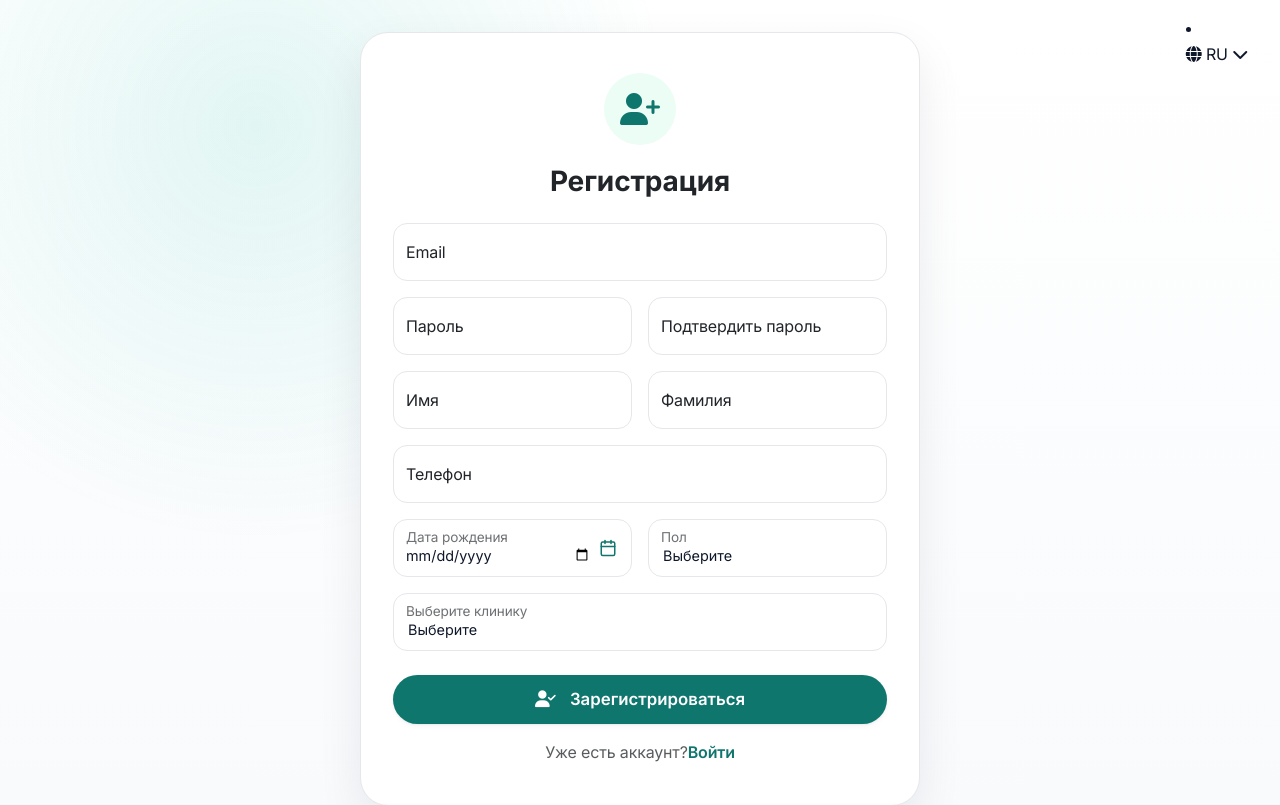
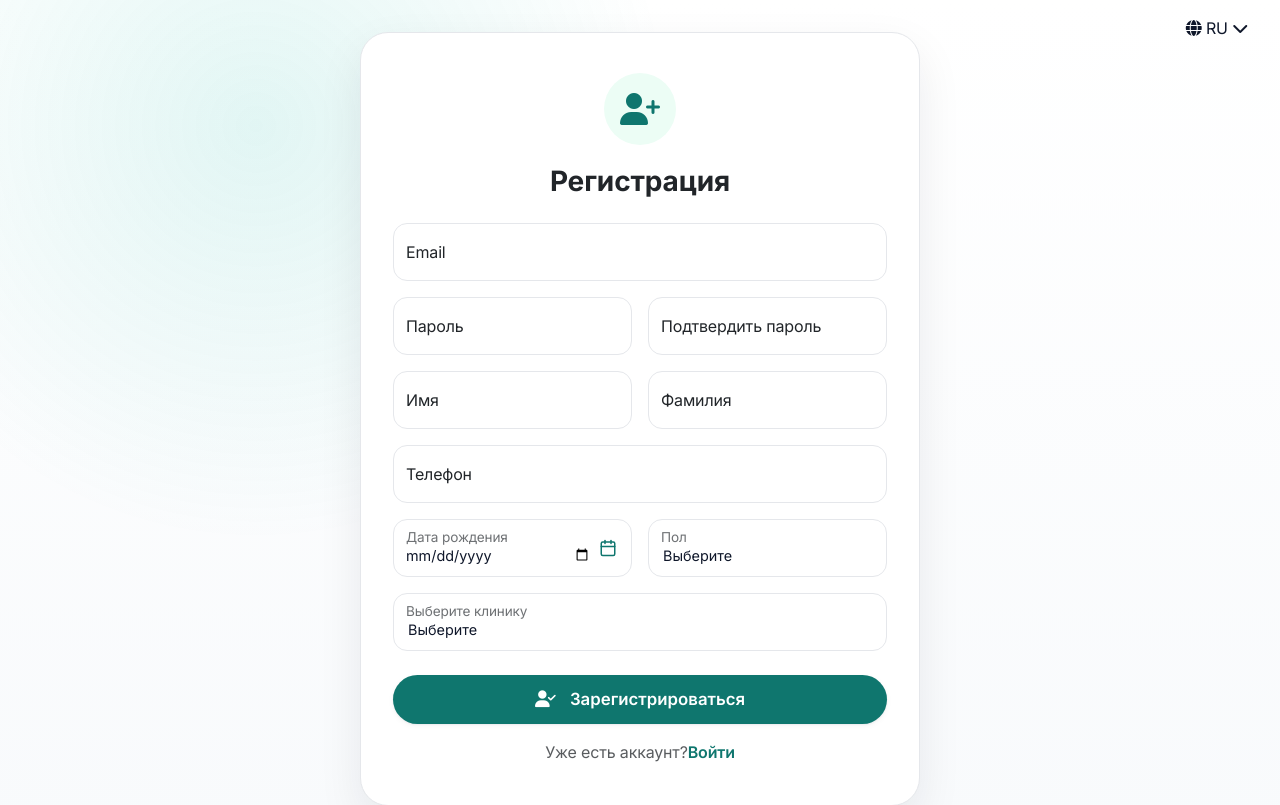
Before and after one commit to adasqanzhau/testqamqor, a Flask app: page /register in a window 1280 px wide. Shown: the top 805 px of the page. Run offline with Flask 3, Linux system fonts and the light colour scheme; data comes from the database, SQL or seed files in the repository; some libraries are stand-ins or nearby versions.

Commit message:
дфтппп1212

```diff
--- a/app/templates/auth/login.html
+++ b/app/templates/auth/login.html
@@ -86,7 +86,7 @@
 
 <div class="auth-wrapper">
     <div class="auth-language-switcher">
-        <li class="nav-item dropdown lang-dropdown me-3">
+        <div class="nav-item dropdown lang-dropdown me-3">
             <a class="nav-link lang-dropdown-toggle" href="#" id="languageDropdown" role="button" data-bs-toggle="dropdown" aria-expanded="false">
                 <i class="fas fa-globe"></i>
                 <span class="lang-code">{{ current_language.upper() }}</span>
@@ -104,7 +104,7 @@
                 </li>
                 {% endfor %}
             </ul>
-        </li>
+        </div>
     </div>
     <div class="card auth-card">
         <div class="card-body">
--- a/app/templates/auth/register.html
+++ b/app/templates/auth/register.html
@@ -90,7 +90,7 @@
 
 <div class="auth-wrapper">
     <div class="auth-language-switcher">
-        <li class="nav-item dropdown lang-dropdown me-3">
+        <div class="nav-item dropdown lang-dropdown me-3">
             <a class="nav-link lang-dropdown-toggle" href="#" id="languageDropdown" role="button" data-bs-toggle="dropdown" aria-expanded="false">
                 <i class="fas fa-globe"></i>
                 <span class="lang-code">{{ current_language.upper() }}</span>
@@ -108,7 +108,7 @@
                 </li>
                 {% endfor %}
             </ul>
-        </li>
+        </div>
     </div>
     <div class="card auth-card">
         <div class="card-body">
```
